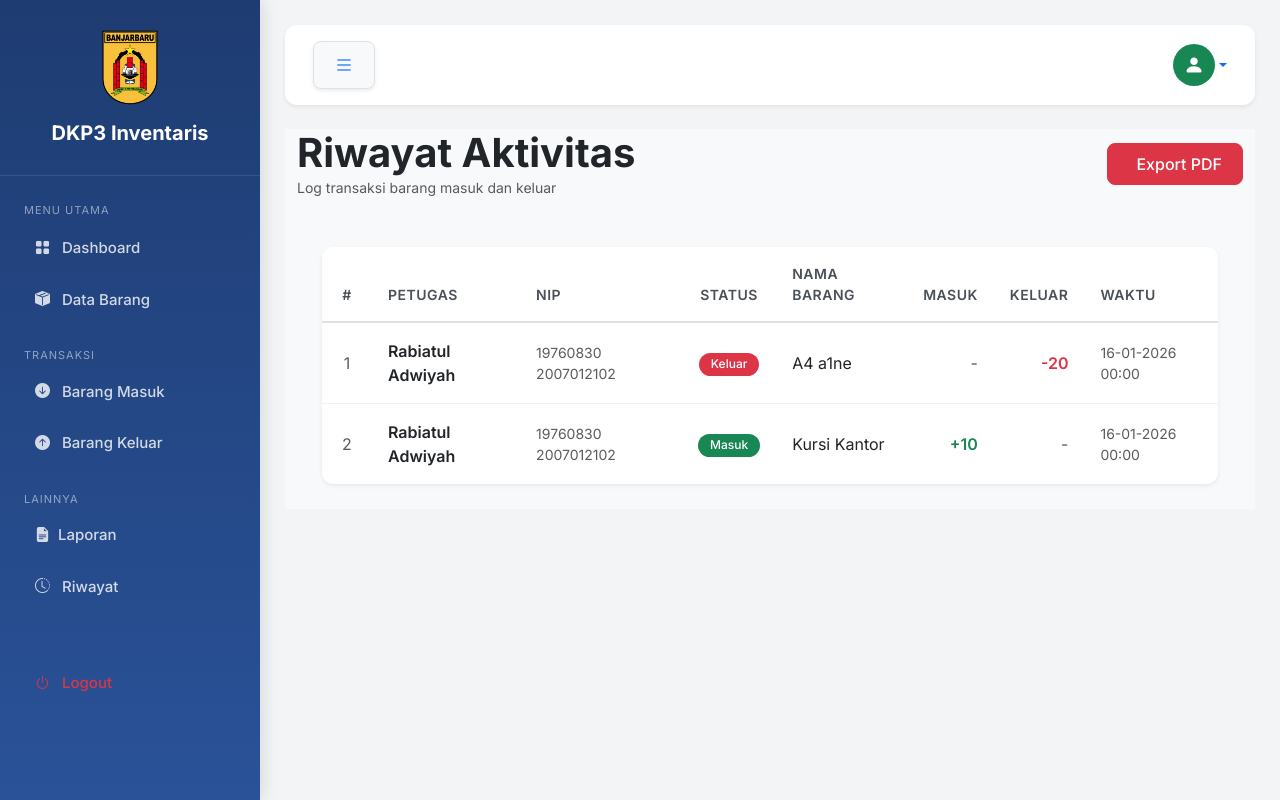
After one commit to okma01/dkp3_inventaris, a PHP site: page /dkp3_inventaris/pages/riwayat.php in a window 1280 px wide. The commit adds this page. Run offline with PHP 8.4, Linux system fonts and the light colour scheme; a user stored in the database is signed in; data comes from the database, SQL or seed files in the repository; both versions use the stored data as it was after the commit.

Commit message:
Update fitur inventaris, riwayat, dan profile

```diff
--- a/index.php
+++ b/index.php
@@ -94,9 +94,8 @@
                 <i class="bi bi-speedometer2 me-2"></i>Dashboard
             </h2>
             <p class="text-muted mb-0">
-                <i class="bi bi-person-circle me-1"></i>
-                Selamat Datang, <strong class="text-success"><?= $_SESSION['nama']; ?></strong>!
-            </p>
+            Selamat datang, <strong><?= $_SESSION['nama_admin']; ?></strong>!
+        </p>
         </div>
         <div>
             <span class="badge badge-date text-white">
--- a/layout/sidebar.php
+++ b/layout/sidebar.php
@@ -5,12 +5,8 @@
             $logo_path = 'assets/logo.png'; // Path jika di root
             if(file_exists('../assets/logo.png')) { $logo_path = '../assets/logo.png'; }
         ?>
-        <img src="<?= $logo_path ?>" alt="Logo" width="60" class="mb-3 bg-white rounded-circle p-1">
-
+        <img src="<?= $logo_path ?>" alt="Logo" width="60" class="mb-3">
         <h5 class="mb-0 fw-bold">DKP3 Inventaris</h5>
-        <small class="text-white-50">
-            Halo, <?= isset($_SESSION['nama']) ? explode(' ', $_SESSION['nama'])[0] : 'Admin'; ?>!
-        </small>
     </div>
 
     <div class="mt-2">
@@ -37,7 +33,11 @@
         <small class="text-white-50 px-4 mt-4 d-block text-uppercase" style="font-size: 11px; letter-spacing: 1px;">Lainnya</small>
 
         <a href="<?= $base_url ?>pages/laporan.php" class="<?= basename($_SERVER['PHP_SELF']) == 'laporan.php' ? 'active' : '' ?>">
-            <i class="bi bi-file-earmark-text-fill me-2"></i> Pusat Laporan
+            <i class="bi bi-file-earmark-text-fill me-2"></i>Laporan
+        </a>
+        <a href="<?= $base_url ?>pages/riwayat.php"
+        class="<?= basename($_SERVER['PHP_SELF']) == 'riwayat.php' ? '' : '' ?>">
+            <i class="bi bi-clock-history me-2"></i> Riwayat
         </a>
 
         <div style="margin-top: 50px;">
@@ -55,9 +55,44 @@
             <button class="btn btn-light border shadow-sm text-primary" id="menu-toggle">
                 <i class="bi bi-list fs-5"></i>
             </button>
+            <!-- Profil Admin -->
+            <div class="dropdown">
+                <a href="#" class="d-flex align-items-center text-decoration-none dropdown-toggle"
+                id="dropdownUser"
+                data-bs-toggle="dropdown"
+                aria-expanded="false">
 
-            <span class="navbar-text ms-auto text-dark">
-                <i class="bi bi-calendar-check me-1"></i> <?= date('d F Y'); ?>
-            </span>
+                    <!-- Icon Profil -->
+                    <div class="rounded-circle bg-success text-white d-flex justify-content-center align-items-center"
+                        style="width:42px;height:42px;">
+                        <i class="bi bi-person-fill fs-5"></i>
+                    </div>
+                </a>
+
+                <!-- Popup / Dropdown -->
+                <ul class="dropdown-menu dropdown-menu-end shadow p-3"
+                    aria-labelledby="dropdownUser"
+                    style="min-width: 260px; border-radius: 12px;">
+
+                    <li class="text-center mb-2">
+                        <strong><?= $_SESSION['nama_admin']; ?></strong><br>
+                        <small class="text-muted">NIP: <?= $_SESSION['nip']; ?></small>
+                    </li>
+
+                    <li><hr class="dropdown-divider"></li>
+
+                    <li>
+                        <a class="dropdown-item py-2" href="<?= $base_url ?>pages/profile.php">
+                            <i class="bi bi-person-gear me-2 text-primary"></i> Edit Profil
+                        </a>
+                    </li>
+
+                    <li>
+                        <a class="dropdown-item py-2 text-danger" href="<?= $base_url ?>proses/logout.php" onclick="return confirm('Yakin ingin logout?')">
+                            <i class="bi bi-box-arrow-right me-2"></i> Logout
+                        </a>
+                    </li>
+                </ul>
+            </div>
         </div>
     </nav>
--- /dev/null
+++ b/pages/riwayat.php
@@ -0,0 +1,159 @@
+<?php include '../layout/header.php'; ?>
+<?php include '../layout/sidebar.php'; ?>
+
+<div class="content-wrapper">
+    <section class="content-header">
+        <div class="container-fluid">
+            <div class="row align-items-center mb-4">
+                <div class="col-sm-6">
+                    <h1 class="m-0 fw-bold">Riwayat Aktivitas</h1>
+                    <p class="text-muted small mb-0">Log transaksi barang masuk dan keluar</p>
+                </div>
+                <div class="col-sm-6 text-end">
+                    <a href="cetak_riwayat.php" target="_blank" class="btn btn-danger">
+                        <i class="fas fa-file-pdf me-2"></i>Export PDF
+                    </a>
+                </div>
+            </div>
+        </div>
+    </section>
+
+    <section class="content">
+        <div class="container-fluid">
+            <div class="card border-0 shadow-sm">
+                <div class="card-body p-0">
+                    <div class="table-responsive">
+                        <table class="table table-hover align-middle mb-0">
+                            <thead class="bg-light">
+                                <tr>
+                                    <th class="text-center" style="width:50px;">#</th>
+                                    <th>Petugas</th>
+                                    <th>NIP</th>
+                                    <th class="text-center">Status</th>
+                                    <th>Nama Barang</th>
+                                    <th class="text-end">Masuk</th>
+                                    <th class="text-end">Keluar</th>
+                                    <th>Waktu</th>
+                                </tr>
+                            </thead>
+                            <tbody>
+                                <?php
+                                $sql = "SELECT id_riwayat, nama_user, nip, nama_barang, jenis_aktivitas, jumlah, tanggal
+                                        FROM riwayat_barang
+                                        ORDER BY tanggal DESC, id_riwayat DESC";
+
+                                $no = 1;
+                                $result = mysqli_query($koneksi, $sql);
+
+                                if ($result && mysqli_num_rows($result) > 0) {
+                                    while ($row = mysqli_fetch_assoc($result)) {
+                                        $nama   = $row['nama_user'] ?: '-';
+                                        $nip    = $row['nip'] ?: '-';
+                                        $aksi   = strtolower($row['jenis_aktivitas']);
+                                        $barang = $row['nama_barang'] ?: '-';
+                                        $jumlah = (int)$row['jumlah'];
+                                        $tgl    = date('d-m-Y H:i', strtotime($row['tanggal']));
+
+                                        $isMasuk  = $aksi === 'masuk';
+                                        $isKeluar = $aksi === 'keluar';
+
+                                        $badgeClass = $isMasuk ? 'bg-success' : 'bg-danger';
+                                        $aksiLabel  = $isMasuk ? 'Masuk' : 'Keluar';
+                                        ?>
+                                        <tr>
+                                            <td class="text-center text-muted"><?= $no++; ?></td>
+                                            <td class="fw-semibold"><?= htmlspecialchars($nama); ?></td>
+                                            <td class="text-muted small"><?= htmlspecialchars($nip); ?></td>
+                                            <td class="text-center">
+                                                <span class="badge <?= $badgeClass; ?> rounded-pill">
+                                                    <?= $aksiLabel; ?>
+                                                </span>
+                                            </td>
+                                            <td><?= htmlspecialchars($barang); ?></td>
+                                            <td class="text-end">
+                                                <?php if ($isMasuk): ?>
+                                                    <span class="text-success fw-semibold">+<?= number_format($jumlah); ?></span>
+                                                <?php else: ?>
+                                                    <span class="text-muted">-</span>
+                                                <?php endif; ?>
+                                            </td>
+                                            <td class="text-end">
+                                                <?php if ($isKeluar): ?>
+                                                    <span class="text-danger fw-semibold">-<?= number_format($jumlah); ?></span>
+                                                <?php else: ?>
+                                                    <span class="text-muted">-</span>
+                                                <?php endif; ?>
+                                            </td>
+                                            <td class="text-muted small"><?= $tgl; ?></td>
+                                        </tr>
+                                        <?php
+                                    }
+                                } else {
+                                    ?>
+                                    <tr>
+                                        <td colspan="8" class="text-center py-5">
+                                            <div class="text-muted">
+                                                <i class="fas fa-inbox fa-3x mb-3 opacity-25"></i>
+                                                <p class="mb-0">Belum ada riwayat aktivitas</p>
+                                            </div>
+                                        </td>
+                                    </tr>
+                                    <?php
+                                }
+                                ?>
+                            </tbody>
+                        </table>
+                    </div>
+                </div>
+            </div>
+        </div>
+    </section>
+</div>
+
+<style>
+    .content-wrapper {
+        background-color: #f8f9fa;
+    }
+
+    .card {
+        border-radius: 12px;
+        overflow: hidden;
+    }
+
+    .table thead th {
+        font-weight: 600;
+        font-size: 0.875rem;
+        text-transform: uppercase;
+        letter-spacing: 0.5px;
+        color: #495057;
+        border-bottom: 2px solid #dee2e6;
+        padding: 1rem;
+    }
+
+    .table tbody td {
+        padding: 1rem;
+        border-bottom: 1px solid #f0f0f0;
+    }
+
+    .table tbody tr:last-child td {
+        border-bottom: none;
+    }
+
+    .table-hover tbody tr:hover {
+        background-color: #f8f9fa;
+    }
+
+    .badge {
+        padding: 0.35rem 0.75rem;
+        font-weight: 500;
+        font-size: 0.75rem;
+    }
+
+    .btn {
+        padding: 0.5rem 1.25rem;
+        border-radius: 8px;
+        font-weight: 500;
+    }
+</style>
+
+<?php include '../layout/footer.php'; ?>
--- a/proses/logout.php
+++ b/proses/logout.php
@@ -1,10 +1,5 @@
 <?php
-// Mengaktifkan session
 session_start();
-
-// Menghapus semua session
 session_destroy();
-
-// Mengalihkan halaman sambil mengirim pesan logout
 header("location:../login.php?pesan=logout");
 ?>
```
Also changed, not shown: dkp3_inventaris.sql (+67 -8 lines), pages/cetak_riwayat.php (added, +116 -0 lines), pages/profile.php (added, +62 -0 lines), proses/cek_login.php (+9 -19 lines), proses/profile_proses.php (added, +37 -0 lines), proses/proses_barang.php (+12 -4 lines), proses/proses_keluar.php (+15 -6 lines), proses/proses_masuk.php (+15 -1 lines), assets/img_barang/barang_696784eba401f.jpg (added), assets/img_barang/barang_69686f51a49e5.jpg (added), assets/img_barang/barang_69686fe5c0eb1.png (added), assets/img_barang/barang_69687042adb23.png (added), assets/img_barang/barang_69698ce7d979e.jpeg (added), assets/logo.png.
